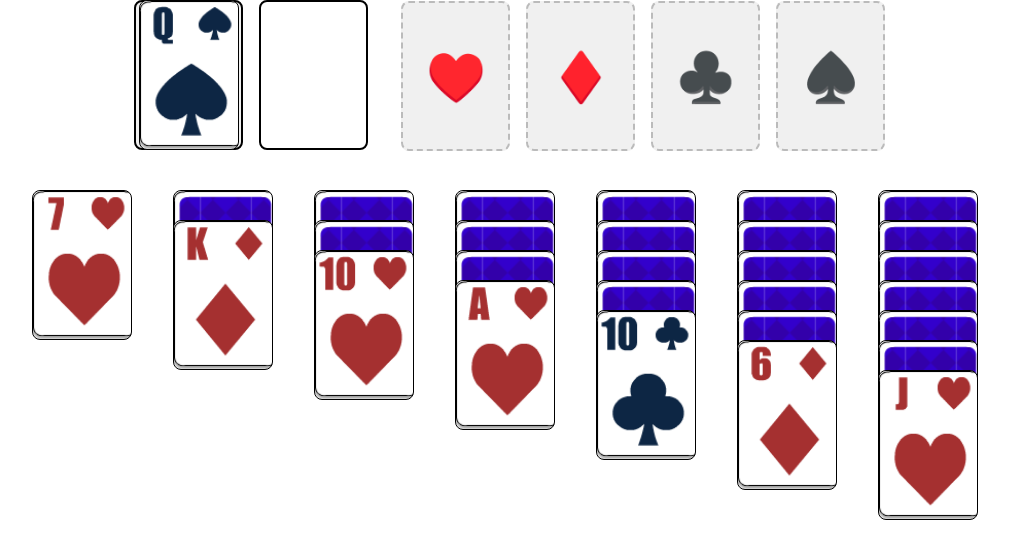
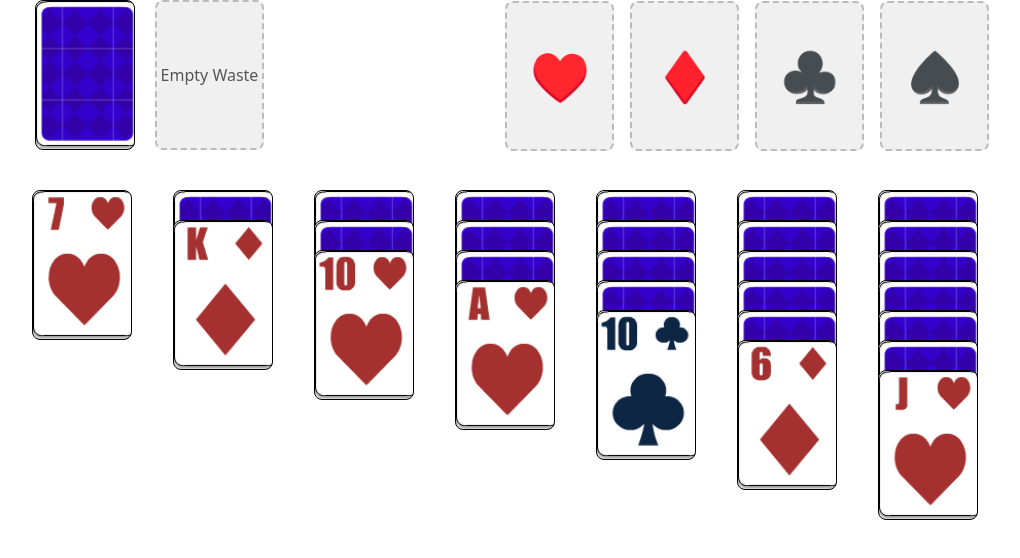
Before and after one commit to hamidriaz1998/solitaire-svelte, a Svelte app: page / in a window 1280 px wide. Shown: the top 558 px of the page, without its empty margins (131-1151 px from the left). Built offline with nearby package versions, Linux system fonts and the light colour scheme.

Commit message:
Fix StockWaste Component

```diff
--- a/src/App.svelte
+++ b/src/App.svelte
@@ -39,6 +39,6 @@
   .top-section {
     display: flex;
     justify-content: center;
-    gap: 32px;
+    gap: 240px;
   }
 </style>
--- a/src/components/Card.svelte
+++ b/src/components/Card.svelte
@@ -1,12 +1,12 @@
 <script lang="ts">
   import { Card } from "../gameLogic/Card";
-  export let card: Card;
+  export let card: Card | undefined;
 </script>
 
 <div
-  class="card {card.faceUp ? 'face-up' : 'face-down'}"
-  style="background-image: {card.faceUp
-    ? `url('/Cards/${card.suit}/${card.rank}.png')`
+  class="card {card?.faceUp ? 'face-up' : 'face-down'}"
+  style="background-image: {card?.faceUp
+    ? `url('/Cards/${card?.suit}/${card?.rank}.png')`
     : `url('/Cards/card_back.png')`}"
 ></div>
 
--- a/src/components/StockWaste.svelte
+++ b/src/components/StockWaste.svelte
@@ -1,64 +1,110 @@
 <script lang="ts">
+    import { onDestroy } from "svelte";
     import { gameStore } from "../stores/gameStore";
+    import Card from "./Card.svelte";
     import type { Game } from "../gameLogic/Game.ts";
-    import Card from "./Card.svelte";
 
-    let game: Game;
+    let game: Game | null = null;
 
     const unsubscribe = gameStore.subscribe((value) => {
         game = value;
     });
 
+    onDestroy(() => {
+        unsubscribe();
+    });
+
     function handleStockClick() {
-        game.drawFromStockpile();
-        gameStore.set(game);
+        game?.drawFromStockpile();
+        gameStore.set(game!);
     }
 
-    $: stockEmpty = game.stockpile.cards.isEmpty();
+    // function handleDragStart(event: DragEvent, card: any) {
+    //     const dragData = {
+    //         source: "waste",
+    //         cardIndex: game?.wastePile.pile.size - 1,
+    //     };
+    //     event.dataTransfer?.setData(
+    //         "application/json",
+    //         JSON.stringify(dragData),
+    //     );
+    //     (event.currentTarget as HTMLElement).classList.add("dragging");
+    // }
+
+    // function handleDragEnd(event: DragEvent) {
+    //     (event.currentTarget as HTMLElement).classList.remove("dragging");
+    // }
 </script>
 
-<div class="stock-waste-container">
-    <button
-        class="stockpile {stockEmpty ? 'empty' : ''}"
-        on:click={handleStockClick}
-        aria-label="Stockpile"
-    >
-        {#if stockEmpty}
-            <span>Stockpile Empty</span>
+<div class="stock-waste">
+    <button class="stock" on:click={handleStockClick}>
+        {#if game && !game.stockpile.isEmpty()}
+            <div class="card">
+                <Card card={game.stockpile?.peek()} />
+            </div>
         {:else}
-            <div class="card">
-                <Card card={game.stockpile.peek()} />
-            </div>
+            <div class="placeholder">Empty Stock</div>
         {/if}
     </button>
-    <div class="wastepile"></div>
+    <div class="waste">
+        {#if game && !game.wastePile.pile.isEmpty()}
+            <div class="card" draggable="true" role="list">
+                <Card card={game.wastePile.getTopCard()} />
+            </div>
+        {:else}
+            <div class="placeholder">Empty Waste</div>
+        {/if}
+    </div>
 </div>
 
 <style>
-    .stock-waste-container {
+    .stock-waste {
         display: flex;
         gap: 16px;
+        justify-content: center;
+        align-items: center;
     }
-    .stockpile {
+    .stock,
+    .waste {
+        position: relative;
         width: 109px;
         height: 150px;
-        border: 2px solid #000;
         border-radius: 8px;
         display: flex;
         align-items: center;
         justify-content: center;
         cursor: pointer;
-        background-color: #f0f0f0;
     }
-    .stockpile.empty {
-        background-color: #ddd;
+    .stock .card.back {
+        background-image: url("/Cards/card_back.png");
     }
-    .wastepile {
+    .waste .card {
+        width: 100%;
+        height: 100%;
+        position: absolute;
+    }
+    .card.dragging {
+        opacity: 0.5;
+        transform: scale(1.1);
+    }
+    .placeholder {
+        display: flex;
+        justify-content: center;
+        align-items: center;
+        font-size: 16px;
+        color: #555;
         width: 109px;
         height: 150px;
-        border: 2px solid #000;
+        border: 2px dashed #bbb;
         border-radius: 8px;
-        background-color: #fff;
-        position: relative;
+        background-color: #f0f0f0;
+        transition:
+            background-color 0.3s,
+            border-color 0.3s;
+    }
+
+    .placeholder:hover {
+        background-color: #e0e0e0;
+        border-color: #999;
     }
 </style>
--- a/src/gameLogic/Card.ts
+++ b/src/gameLogic/Card.ts
@@ -27,4 +27,7 @@ export class Card {
   canPlaceOn(card: Card): boolean {
     return this.rank === card.rank - 1 && this.isOppositeColor(card);
   }
+  id(): string {
+    return `${this.rank}-${this.suit}`;
+  }
 }
--- a/src/gameLogic/StockPile.ts
+++ b/src/gameLogic/StockPile.ts
@@ -7,7 +7,8 @@ export class Stockpile {
   constructor(cards: Card[]) {
     this.cards = new Queue<Card>();
     cards.forEach((card) => {
-      card.flip();
+      if (card.faceUp)
+        card.flip();
       this.addCardToStockpile(card);
     });
   }
@@ -23,4 +24,7 @@ export class Stockpile {
   peek() {
     return this.cards.peek();
   }
+  isEmpty() {
+    return this.cards.isEmpty();
+  }
 }
--- a/src/gameLogic/WastePile.ts
+++ b/src/gameLogic/WastePile.ts
@@ -2,7 +2,7 @@ import { Card } from "./Card.ts";
 import Stack from "../DataStructures/Stack.ts";
 
 export default class WastePile {
-  private pile: Stack<Card>;
+  pile: Stack<Card>;
 
   constructor() {
     this.pile = new Stack<Card>();
```
Also changed, not shown: 1 other file (tests, documents, lock files or other folders).
